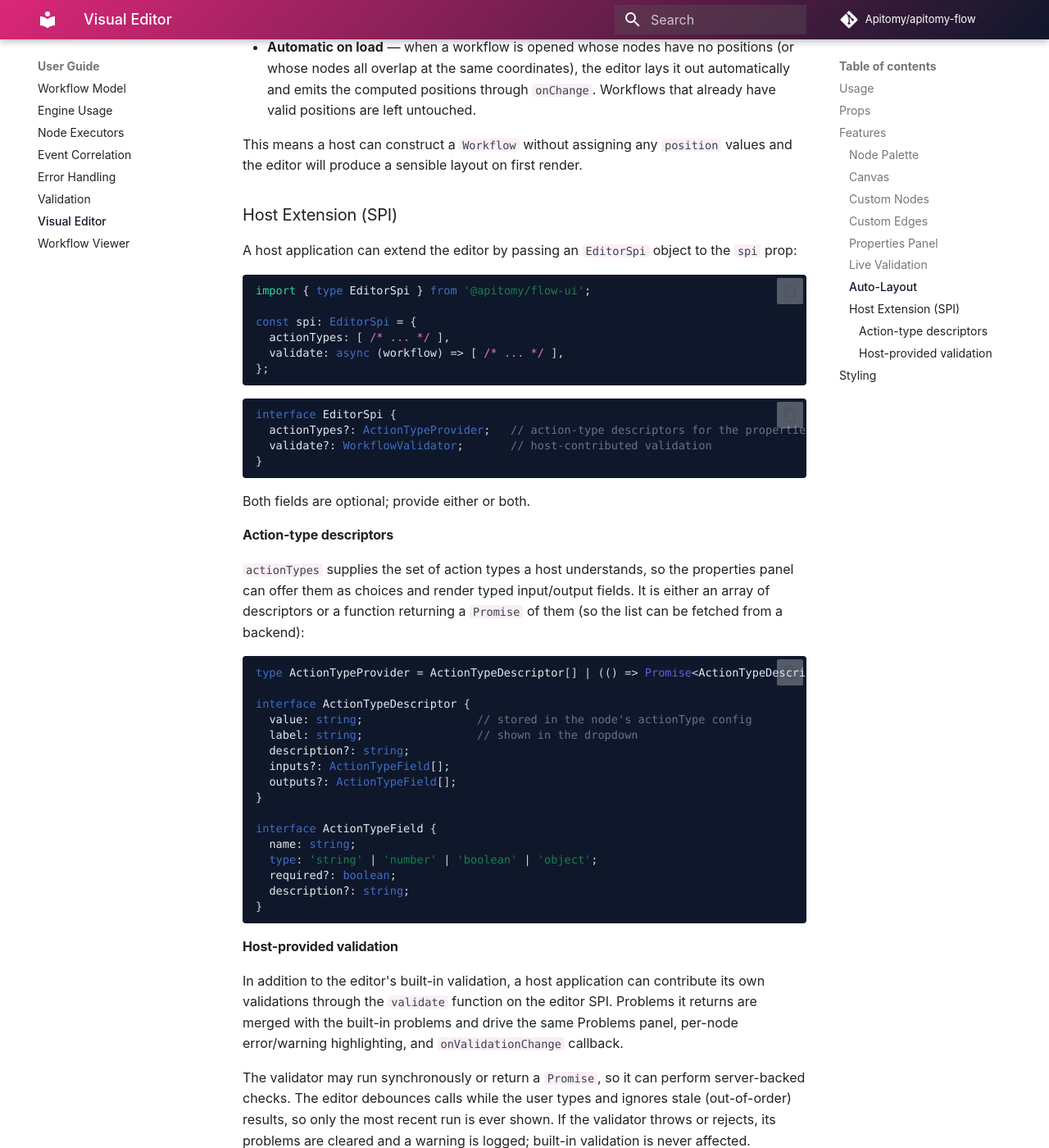
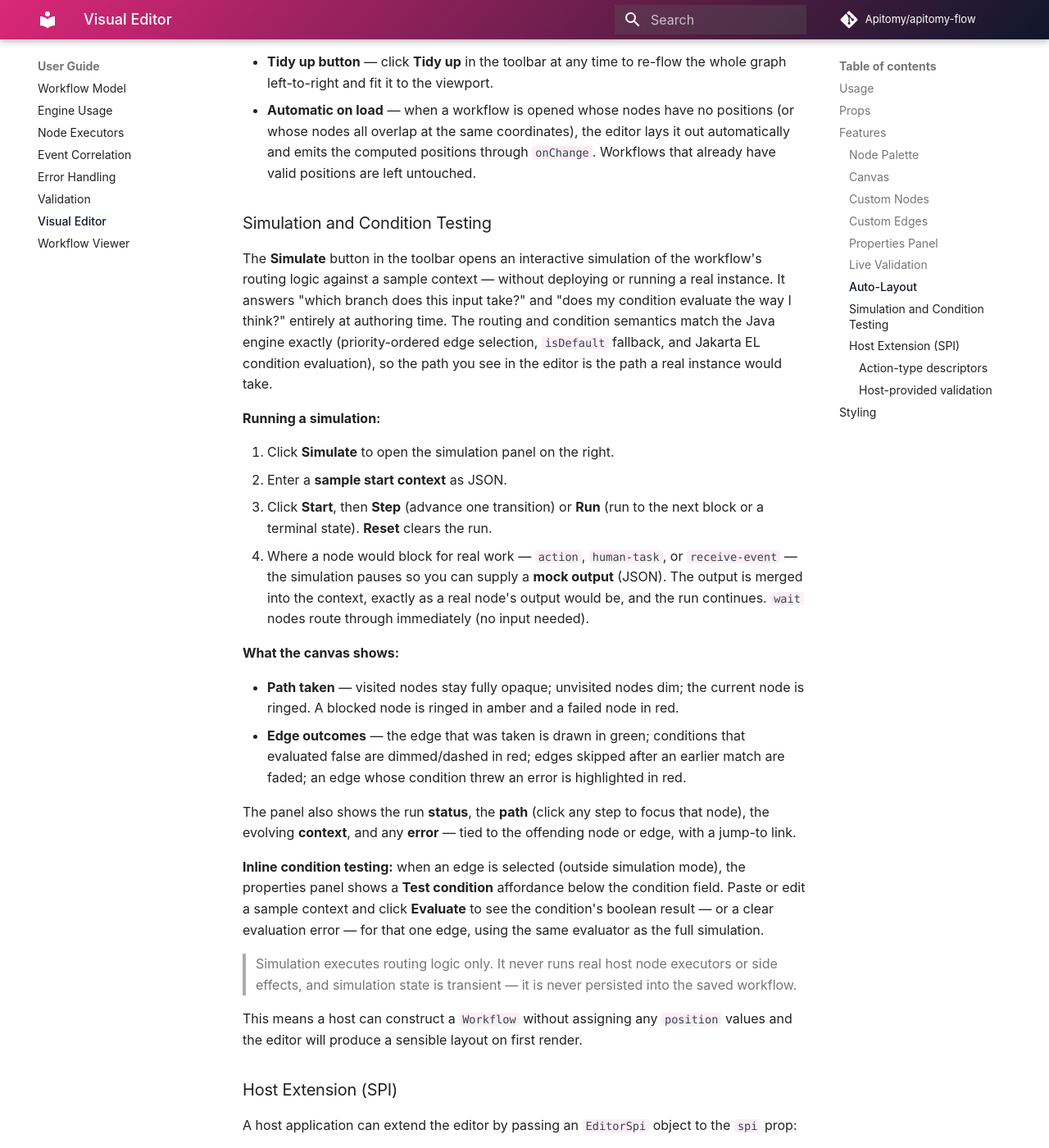
Before and after one commit to Apitomy/apitomy-flow, an MkDocs documentation site: the page built from docs/user-guide/visual-editor.md, in a window 1280 px wide and 1400 px high, scrolled down 3813 px. Shown: the whole window at 82% size. Built offline with MkDocs 1.6.1 and Material for MkDocs 9.7.7, drawn with Linux system fonts in a browser that asks for light colours; comment, search, counter and statistics services are not loaded; some of the changed text lies outside the part shown.

Commit message:
Use syntax-highlighted JSON code editors in simulation and condition testing
Replaces the plain textarea JSON fields (sample start context, mock output,
inline condition-tester context) with a lightweight, bundled JsonCodeEditor
built on react-simple-code-editor + Prism, and renders the evolving
simulation context with the same editor in read-only mode.

Refs #84

```diff
--- a/docs/user-guide/visual-editor.md
+++ b/docs/user-guide/visual-editor.md
@@ -41,7 +41,9 @@ function MyWorkflowEditor() {
 
 A toolbar at the top lists all six node types. Drag a node type from the palette onto the canvas to add it.
 
-The toolbar also has a **Tidy up** button that runs auto-layout (see [Auto-Layout](#auto-layout) below).
+The toolbar also has a **Tidy up** button that runs auto-layout (see [Auto-Layout](#auto-layout)
+below) and a **Simulate** button that opens interactive routing simulation (see
+[Simulation and Condition Testing](#simulation-and-condition-testing) below).
 
 ### Canvas
 
@@ -96,7 +98,8 @@ A panel on the right side shows configuration fields for the selected node or ed
 **Edge properties:**
 
 - Label
-- Condition (EL expression)
+- Condition (EL expression), with an inline **Test condition** affordance (see
+  [Simulation and Condition Testing](#simulation-and-condition-testing))
 - Priority
 - Default edge checkbox
 - Edge ID (read-only)
@@ -123,6 +126,45 @@ The editor can arrange nodes automatically using a layered graph layout (powered
 - **Automatic on load** — when a workflow is opened whose nodes have no positions (or whose nodes
   all overlap at the same coordinates), the editor lays it out automatically and emits the computed
   positions through `onChange`. Workflows that already have valid positions are left untouched.
+
+### Simulation and Condition Testing
+
+The **Simulate** button in the toolbar opens an interactive simulation of the workflow's routing
+logic against a sample context — without deploying or running a real instance. It answers "which
+branch does this input take?" and "does my condition evaluate the way I think?" entirely at
+authoring time. The routing and condition semantics match the Java engine exactly (priority-ordered
+edge selection, `isDefault` fallback, and Jakarta EL condition evaluation), so the path you see in
+the editor is the path a real instance would take.
+
+**Running a simulation:**
+
+1. Click **Simulate** to open the simulation panel on the right.
+2. Enter a **sample start context** as JSON.
+3. Click **Start**, then **Step** (advance one transition) or **Run** (run to the next block or a
+   terminal state). **Reset** clears the run.
+4. Where a node would block for real work — `action`, `human-task`, or `receive-event` — the
+   simulation pauses so you can supply a **mock output** (JSON). The output is merged into the
+   context, exactly as a real node's output would be, and the run continues. `wait` nodes route
+   through immediately (no input needed).
+
+**What the canvas shows:**
+
+- **Path taken** — visited nodes stay fully opaque; unvisited nodes dim; the current node is ringed.
+  A blocked node is ringed in amber and a failed node in red.
+- **Edge outcomes** — the edge that was taken is drawn in green; conditions that evaluated false are
+  dimmed/dashed in red; edges skipped after an earlier match are faded; an edge whose condition
+  threw an error is highlighted in red.
+
+The panel also shows the run **status**, the **path** (click any step to focus that node), the
+evolving **context**, and any **error** — tied to the offending node or edge, with a jump-to link.
+
+**Inline condition testing:** when an edge is selected (outside simulation mode), the properties
+panel shows a **Test condition** affordance below the condition field. Paste or edit a sample
+context and click **Evaluate** to see the condition's boolean result — or a clear evaluation error —
+for that one edge, using the same evaluator as the full simulation.
+
+> Simulation executes routing logic only. It never runs real host node executors or side effects,
+> and simulation state is transient — it is never persisted into the saved workflow.
 
 This means a host can construct a `Workflow` without assigning any `position` values and the editor
 will produce a sensible layout on first render.
```
Also changed, not shown: ui/src/components/common/JsonCodeEditor.css (added, +80 -0 lines), ui/src/components/common/JsonCodeEditor.tsx (added, +52 -0 lines), ui/src/components/panels/PropertiesPanel.css (+0 -12 lines), ui/src/components/panels/PropertiesPanel.tsx (+5 -6 lines), ui/src/components/panels/SimulationPanel.css (+0 -27 lines), ui/src/components/panels/SimulationPanel.tsx (+15 -11 lines), 2 other files.
